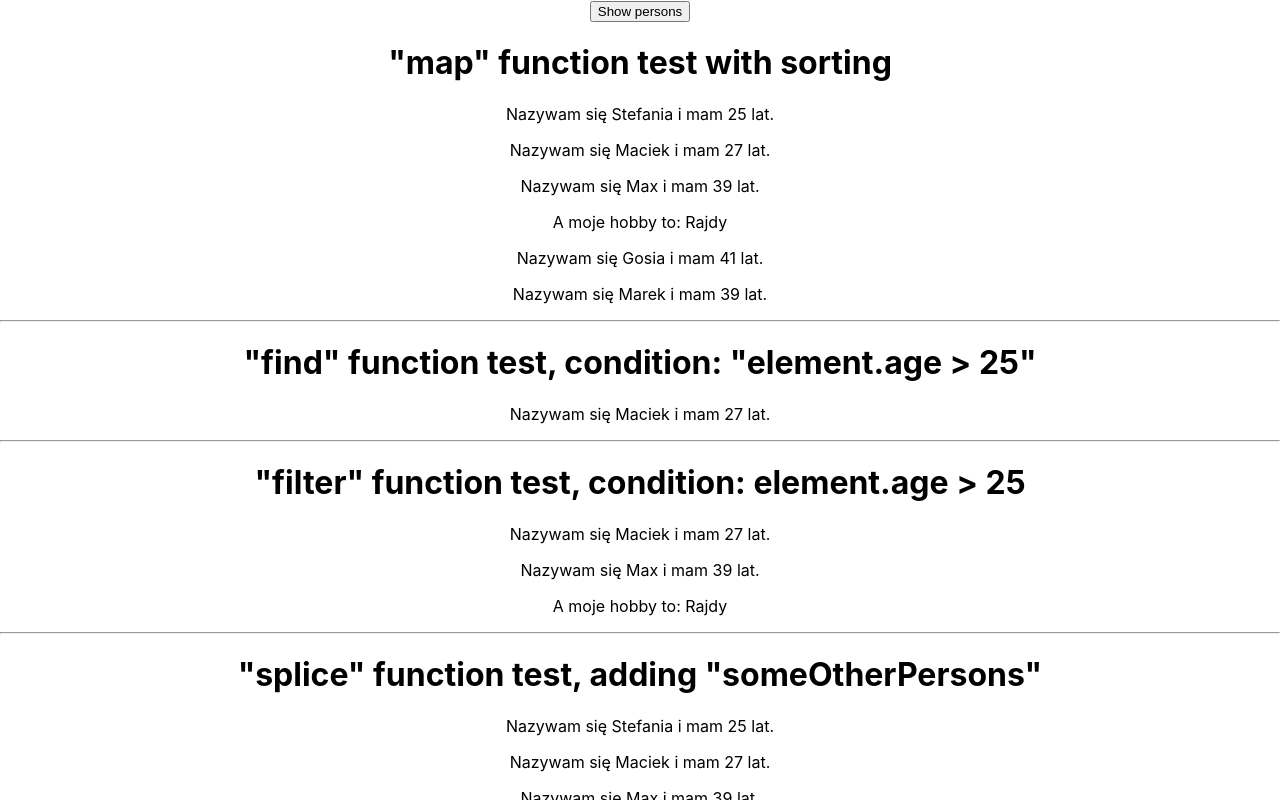
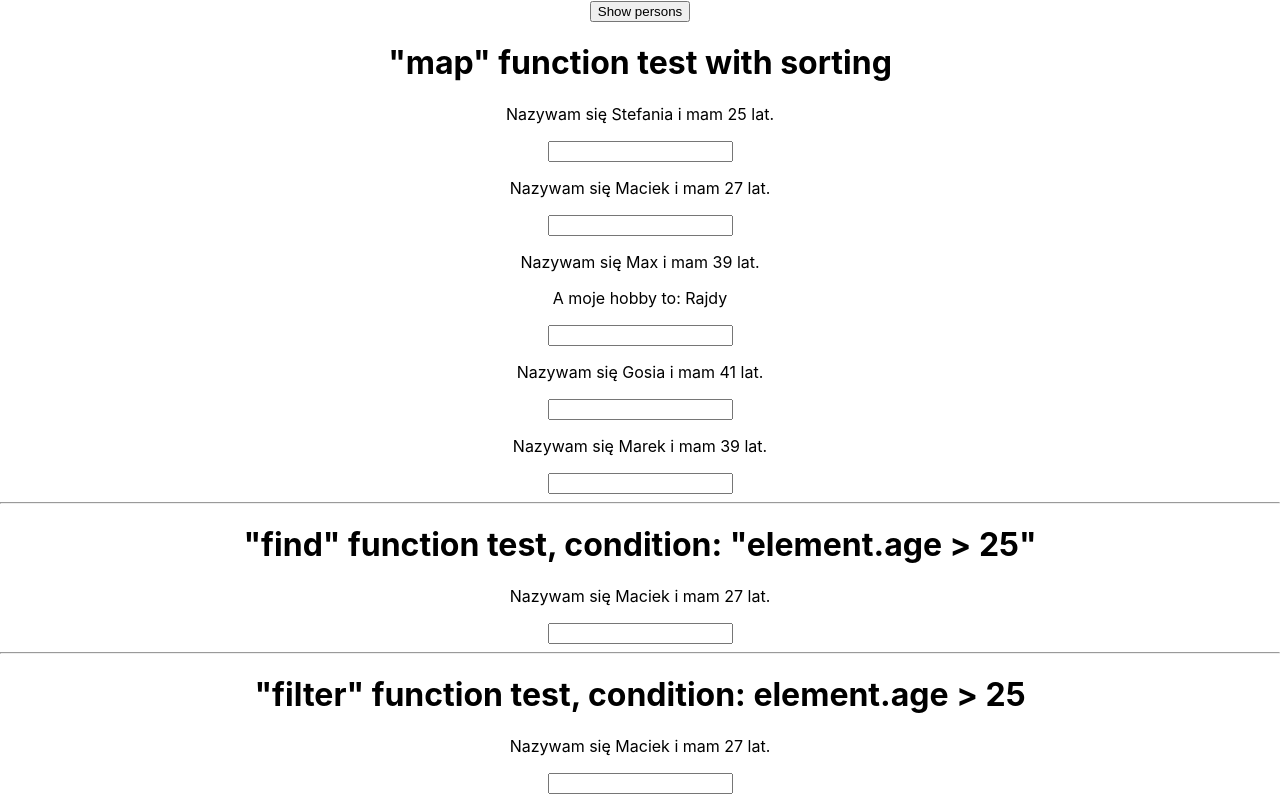
Before and after one commit to MaciejUberna/ReactExercises, a React (Create React App) app: page / in a window 1280 px wide. Both pictures are taken after a click on the button "Show persons". Shown: the top 800 px of the page. Built offline with nearby package versions, Linux system fonts and the light colour scheme.

Commit message:
Mod: src/App.js and src/Persons/Person/Person.js and src/Persons/Persons.js added delete person sunctionality

```diff
--- a/src/App.js
+++ b/src/App.js
@@ -31,6 +31,20 @@ class App extends Component {
     this.setState({showPersons: !doesShow});
   }
 
+  nameChangedHandler = () => {
+
+  }
+
+  deletePerson = (id) => {
+    const personIndex = this.state.persons.findIndex(element => element.id === id);
+    if (personIndex !== -1) {
+      const newPersons = this.state.persons.slice();
+      newPersons.splice(personIndex,1);
+      console.log('newPersons length: '+newPersons.length);
+      this.setState({persons: newPersons});
+    }
+  }
+
   someOtherPersons = [{id: 'dgfgdgf', name: 'Gosia', age: 41}, {id: 'qeoird', name: 'Marek', age: 39}];
 
   render() {
@@ -47,23 +61,23 @@ class App extends Component {
         <button onClick={this.togglePersonsHandler}>Show persons</button>
         { this.state.showPersons ? <div>
           <h1>"map" function test with sorting</h1>
-          <Persons arr={displayArr.sort(this.sortByAge)}></Persons>
+          <Persons click={this.deletePerson} arr={displayArr.sort(this.sortByAge)}></Persons>
           <hr></hr>
           <h1>"find" function test, condition: "element.age > 25"</h1>
-          <Persons arr={[displayArr.find(element => element.age > 25)]}></Persons>
+          <Persons click={this.deletePerson} arr={[displayArr.find(element => element.age > 25)]}></Persons>
           <hr></hr>
           <h1>"filter" function test, condition: element.age > 25</h1>
-          <Persons arr={displayArr.filter(element => element.age > 25)}></Persons>
+          <Persons click={this.deletePerson} arr={displayArr.filter(element => element.age > 25)}></Persons>
           <hr></hr>
           <h1>"splice" function test, adding "someOtherPersons"</h1>
           {displayArr.splice(displayArr.length,0,...this.someOtherPersons)}
-          <Persons arr={displayArr}></Persons>
+          <Persons click={this.deletePerson} arr={displayArr}></Persons>
           <hr></hr>
           <h1>"entries" test</h1>
-          <Persons arr={newDisplayArr}></Persons>
+          <Persons click={this.deletePerson} arr={newDisplayArr}></Persons>
           <hr></hr>
           <h1>"concat" test</h1>
-          <Persons arr={newDisplayArr.concat(this.someOtherPersons)}></Persons>
+          <Persons click={this.deletePerson} arr={newDisplayArr.concat(this.someOtherPersons)}></Persons>
         </div> : null }
       </div>
     );
--- a/src/Persons/Person/Person.js
+++ b/src/Persons/Person/Person.js
@@ -7,9 +7,11 @@ const Person = (props) => {
     if ( props.children ) {
         person.push(<p key={props.id.concat('2')}>A moje hobby to: {props.children} </p>);
     }
-
+    person.push(<input key={props.id.concat('3')} type="text"/>)
     return (
-        person
+        <div onClick={props.click}>
+            {person}
+        </div>
     );
 }
 
--- a/src/Persons/Persons.js
+++ b/src/Persons/Persons.js
@@ -3,7 +3,9 @@ import Person from './Person/Person';
 
 const Persons = (props) =>  (
     props.arr.map((value) => {
-        return <Person key={value.id} id={value.id} name={value.name} age={value.age}>{value.children}</Person>;
+        if (value !== undefined) {
+            return <Person click={props.click.bind(this,value.id)} key={value.id} id={value.id} name={value.name} age={value.age}>{value.children}</Person>;
+        } else return null;
     })
 );
 
```
